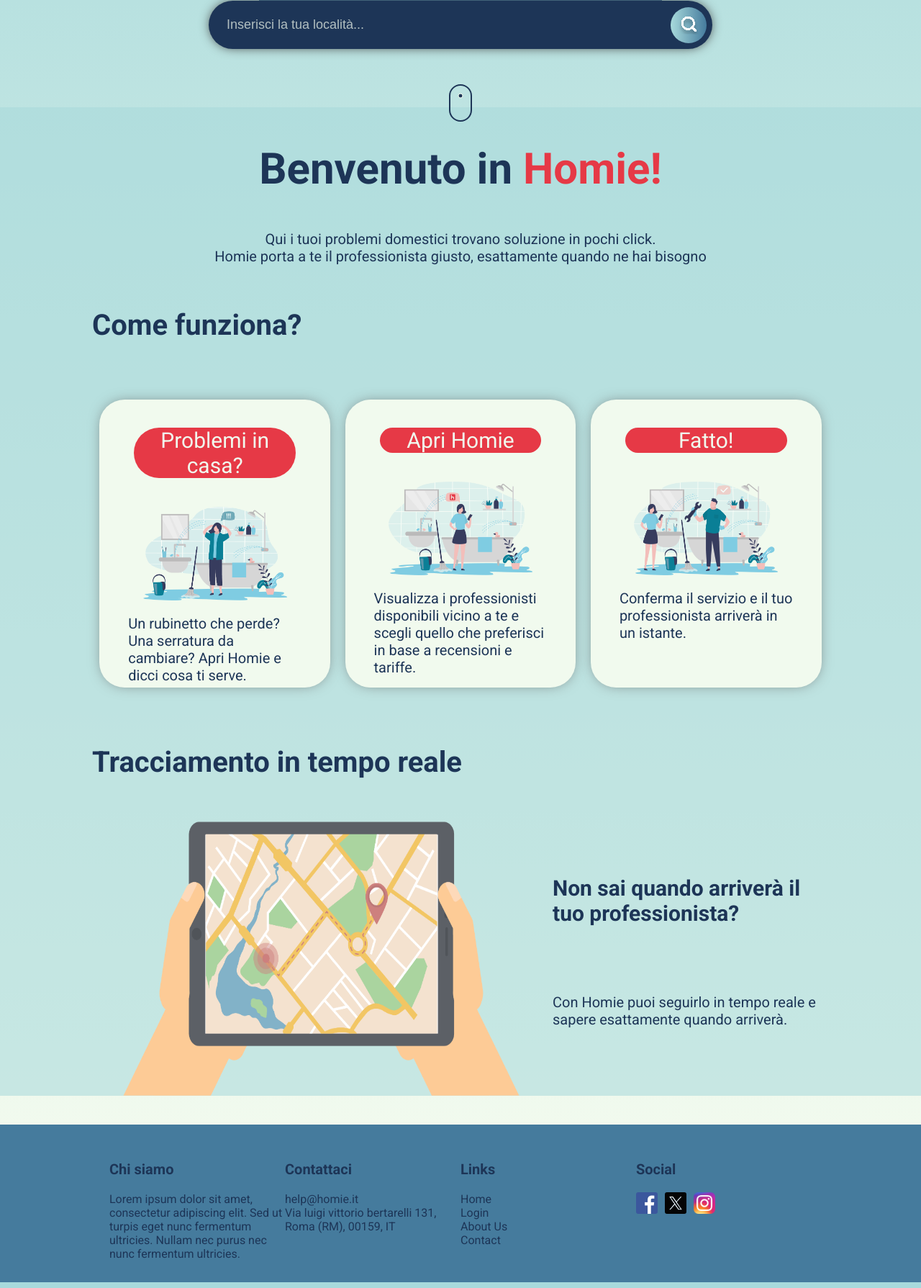
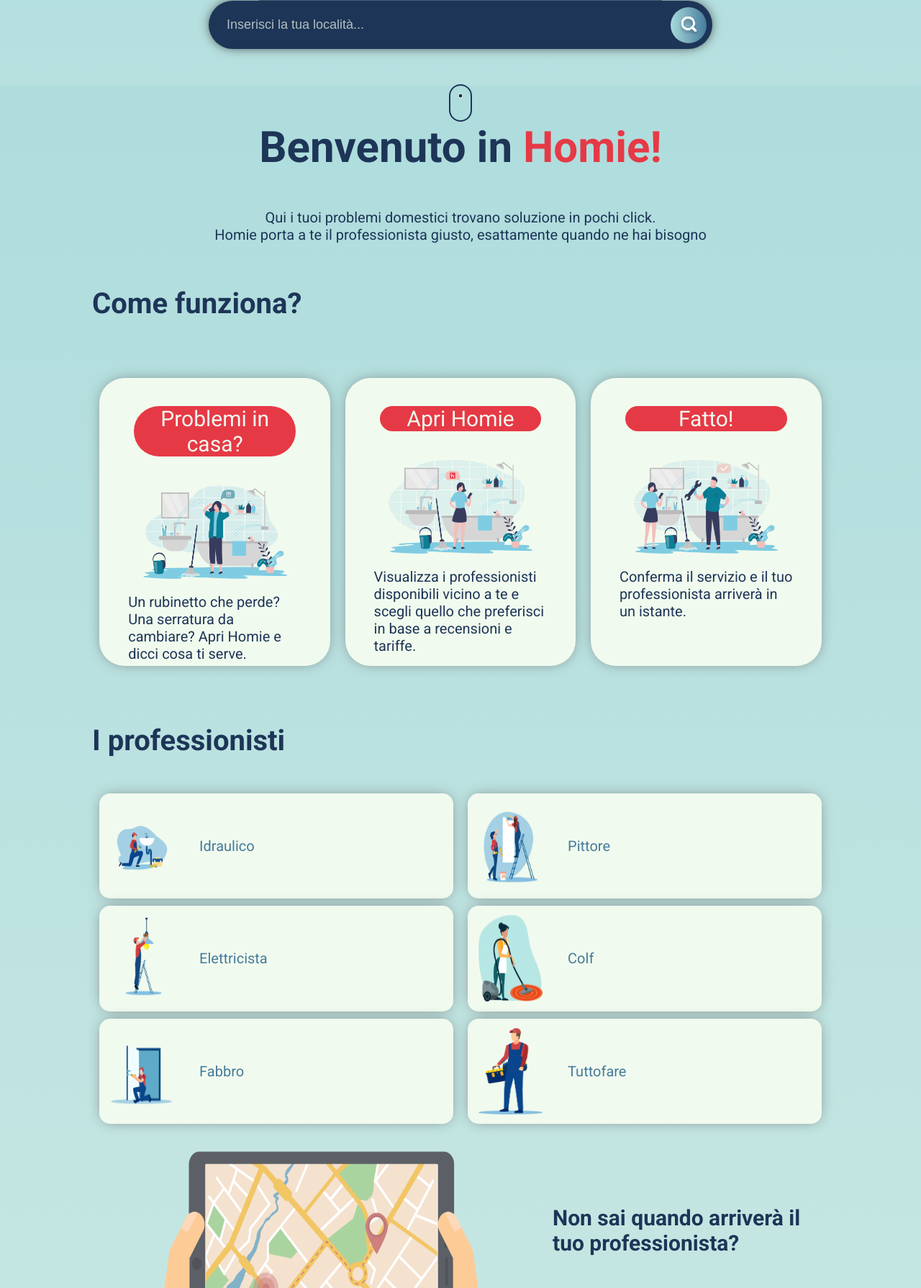
Before and after one commit to lorenzo7t/Homie, a PHP site: page / in a window 1280 px wide. Shown: the part 657-2446 px from the top of the page at 72% size. Run offline with PHP 8.4, Linux system fonts and the light colour scheme.

Commit message:
added professionisti section

```diff
--- a/css/style.css
+++ b/css/style.css
@@ -171,6 +171,7 @@ h1 {
 .main-page-top {
     position: relative;
     padding-bottom: 10%;
+    height: 65vh;
     max-height: 550px;
 }
 
@@ -811,6 +812,36 @@ span::before {
 
 }
 
+.workers-container {
+    display: flex;
+}
+
+.col {
+    width: 100%;
+}
+
+.worker {
+    display: flex;
+    flex-direction: row;
+    align-items: center;
+    border-radius: 15px;
+    background-color: #F1FAEE;
+    color: #457B9D;
+    margin: 10px;
+    box-shadow: 0px 0px 20px -6px #666666;
+    height: 30%;
+}
+
+.workers-container .col .worker img {
+    height: 15vh;
+    width: 7vw;
+    margin: 3%;
+}
+
+.worker-title {
+    font-size: 20px;
+    padding-left: 20px;
+}
 
 /* LOGGED PAGE */
 
--- a/home.php
+++ b/home.php
@@ -17,8 +17,6 @@
 <body>
     <div class="background">
         <?php include 'logged_header.php'; ?>
-
-
     </div>
 </body>
 </html>
--- a/landing_description.php
+++ b/landing_description.php
@@ -29,9 +29,42 @@
                     </div>
                 </div>
             </section>
+            <section class="workers-list">
+                <h3 class="section-title dark_text">I professionisti</h3>
+                <div class="workers-container">
+                    <div class="col">
+                        <div class="worker">
+                            <img src="img/idraulico.png" alt="Plumber">
+                            <a class="worker-title roboto-regular">Idraulico</a>
+                        </div>
+                        <div class="worker">
+                            <img src="img/elettricista.png" alt="Electrician">
+                            <a class="worker-title roboto-regular">Elettricista</a>
+                        </div>
+
+                        <div class="worker">
+                            <img src="img/fabbro.png" alt="Blacksmith">
+                            <a class="worker-title roboto-regular">Fabbro</a>
+                        </div>
+                    </div>
+                    <div class="col">
+                        <div class="worker">
+                            <img src="img/pittore.png" alt="Painter">
+                            <a class="worker-title roboto-regular">Pittore</a>
+                        </div>
+                        <div class="worker">
+                            <img src="img/colf.png" alt="Housekeeper">
+                            <a class="worker-title roboto-regular">Colf</a>
+                        </div>
+                        <div class="worker">
+                            <img src="img/tuttofare.png" alt="Handyman">
+                            <a class="worker-title roboto-regular">Tuttofare</a>
+                        </div>
+                    </div>
+                </div>
+            </section>
             <section class="live-tracking">
                 <div class="live-tracking-container">
-                    <h3 class="section-title dark_text">Tracciamento in tempo reale</h3>
                     <div class="live-tracking-content">
                         <img src="img/tracking.png" alt="Live tracking">
                         <div class="text-wrapper">
```
Also changed, not shown: img/colf.png (added), img/elettricista.png (added), img/fabbro.png (added), img/idraulico.png (added), img/pittore.png (added), img/tuttofare.png (added), 3 other files.
